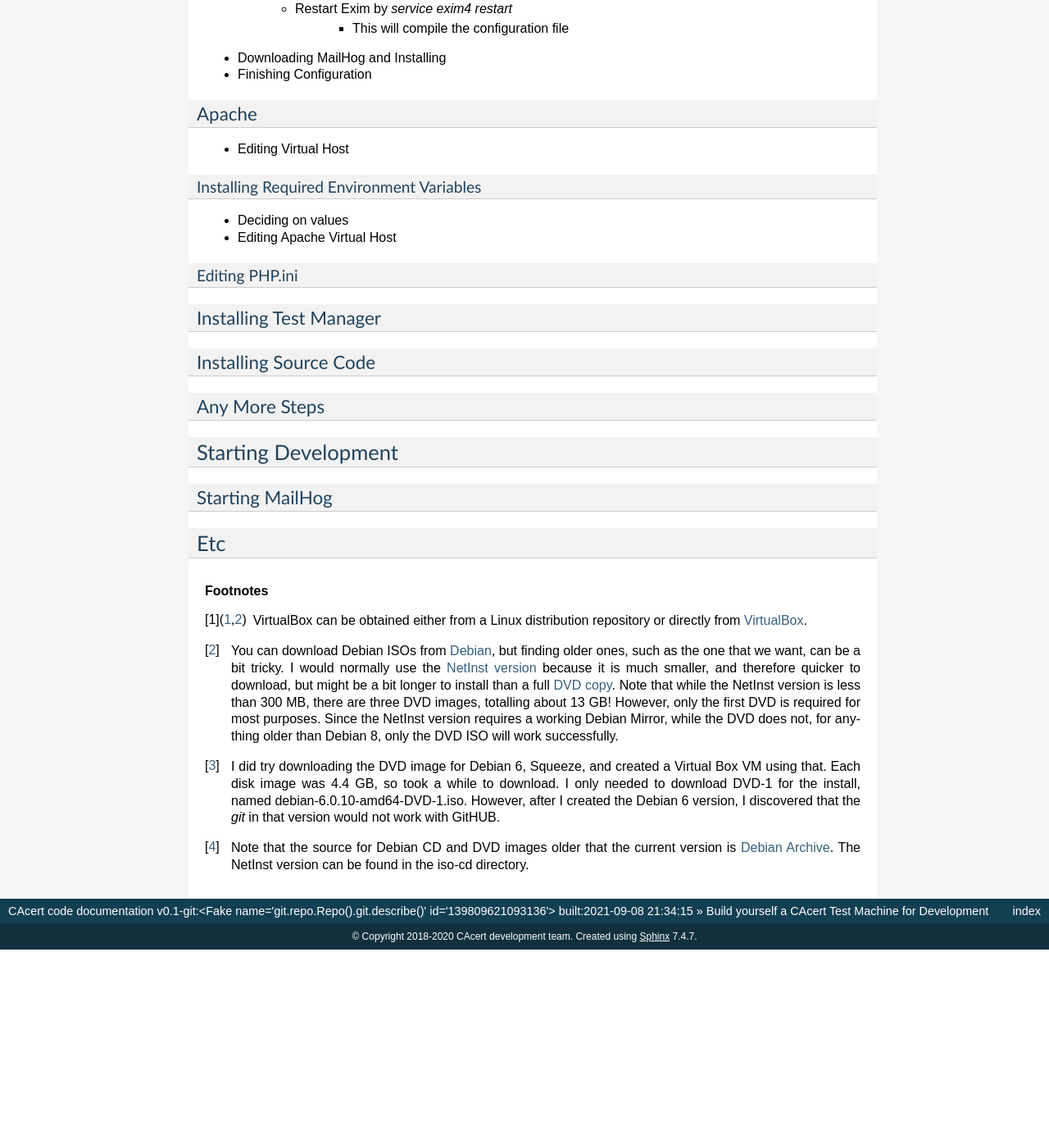
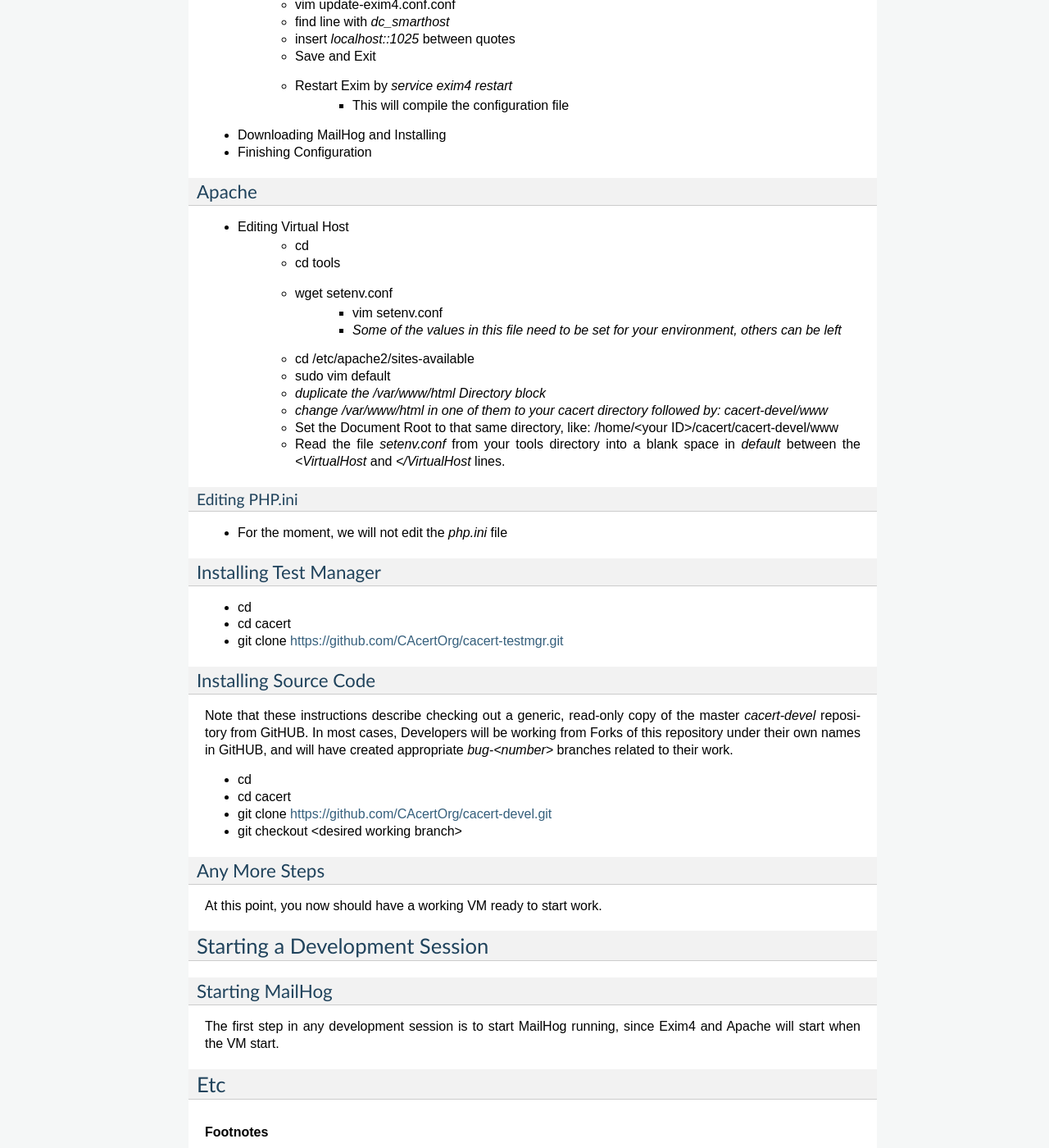
Before and after one commit to CAcertOrg/cacert-codedocs, a Sphinx documentation site: the page built from source/devtest.rst, in a window 1280 px wide and 1400 px high, scrolled down 2895 px. Shown: the whole window at 82% size. Built offline with Sphinx 7.4.7, drawn with Linux system fonts in a browser that asks for light colours; before the commit the page ends 4053 px from its top, so only the background shows below that; some of the changed text lies outside the part shown.

Commit message:
Added editing of Apache site file.

```diff
--- a/source/devtest.rst
+++ b/source/devtest.rst
@@ -92,10 +92,18 @@ Since CAcert's current production systems are running on ten-year-old versions o
 Debian, for any bug fixing or enhancements to the current system, we need to try
 and reproduce that environment as much as possible.
 
-For that reason, I am specifying Debian 8, Jessie, as our standard Development
-Environment, since it is the oldest still supported version of Debian.  If absolutely
-necessary, we could experiment by downloading older CD versions of Debian, but for
-now, let us use Jessie.
+For that reason, I am specifying
+Debian 7, Stretch, as our standard Development Environment, even though
+Debian 8, Jessie, is the oldest still supported version of Debian.
+
+During experimentation, I found that Debian 6 could not be used after
+installation, since a critical part of our environment, *git* from that
+version of Debian, will not work with GitHUB or other parts of our
+ecosystem.
+
+I also found that PHP 5 is still standard in Debian 7, where it is
+not in Debian 8, but has been replaced with PHP 7.
+
 
 Creating our Development and Test Platform
 ++++++++++++++++++++++++++++++++++++++++++
@@ -116,7 +124,7 @@ First Installation Steps
 
 * Aptitude
     - I prefer the command line version of aptitude to apt-get, so install it on every machine that I build.
-    - Once it has been installed, do:
+    - It comes pre-installed in Debian 7, so do:
         + aptitude update
         + aptitude safe-upgrade
     - And then install the following tools with "aptitude install vim git rsync"
@@ -147,7 +155,7 @@ MySQL 5 is a normal part of Debian 7, so does not require any special effort to
 
 * Installing MySQL
     - aptitude update
-    - aptitude install mysql-5.5-server mysql-client
+    - aptitude install mysql-server-5.5 mysql-client
 
 
 Installing Mail and MailHog
@@ -169,33 +177,64 @@ Apache
 ++++++
 
 * Editing Virtual Host
+    - cd
+    - cd tools
+    - wget setenv.conf
+       + vim setenv.conf
+       + *Some of the values in this file need to be set for your environment, others can be left*
+    - cd /etc/apache2/sites-available
+    - sudo vim default
+    - *duplicate the /var/www/html Directory block*
+    - *change /var/www/html in one of them to your cacert directory followed by: cacert-devel/www*
+    - Set the Document Root to that same directory, like: /home/<your ID>/cacert/cacert-devel/www
+    - Read the file *setenv.conf* from your tools directory into a blank space in *default* between
+      the *<VirtualHost* and *</VirtualHost* lines.
 
-Installing Required Environment Variables
-_________________________________________
-
-* Deciding on values
-* Editing Apache Virtual Host
 
 Editing PHP.ini
 _______________
+
+* For the moment, we will not edit the *php.ini* file
 
 
 Installing Test Manager
 +++++++++++++++++++++++
 
+* cd
+* cd cacert
+* git clone https://github.com/CAcertOrg/cacert-testmgr.git
+
 
 Installing Source Code
 ++++++++++++++++++++++
+
+Note that these instructions describe checking out a generic, read-only
+copy of the master *cacert-devel* repository from GitHUB.  In most cases,
+Developers will be working from Forks of this repository under their own
+names in GitHUB, and will have created appropriate *bug-<number>* branches
+related to their work.
+
+* cd
+* cd cacert
+* git clone https://github.com/CAcertOrg/cacert-devel.git
+* git checkout <desired working branch>
 
 
 Any More Steps
 ++++++++++++++
 
-Starting Development
---------------------
+At this point, you now should have a working VM ready to start work.
+
+
+Starting a Development Session
+------------------------------
 
 Starting MailHog
 ++++++++++++++++
+
+The first step in any development session is to start MailHog running,
+since Exim4 and Apache will start when the VM start.
+
 
 Etc
 ---
```
